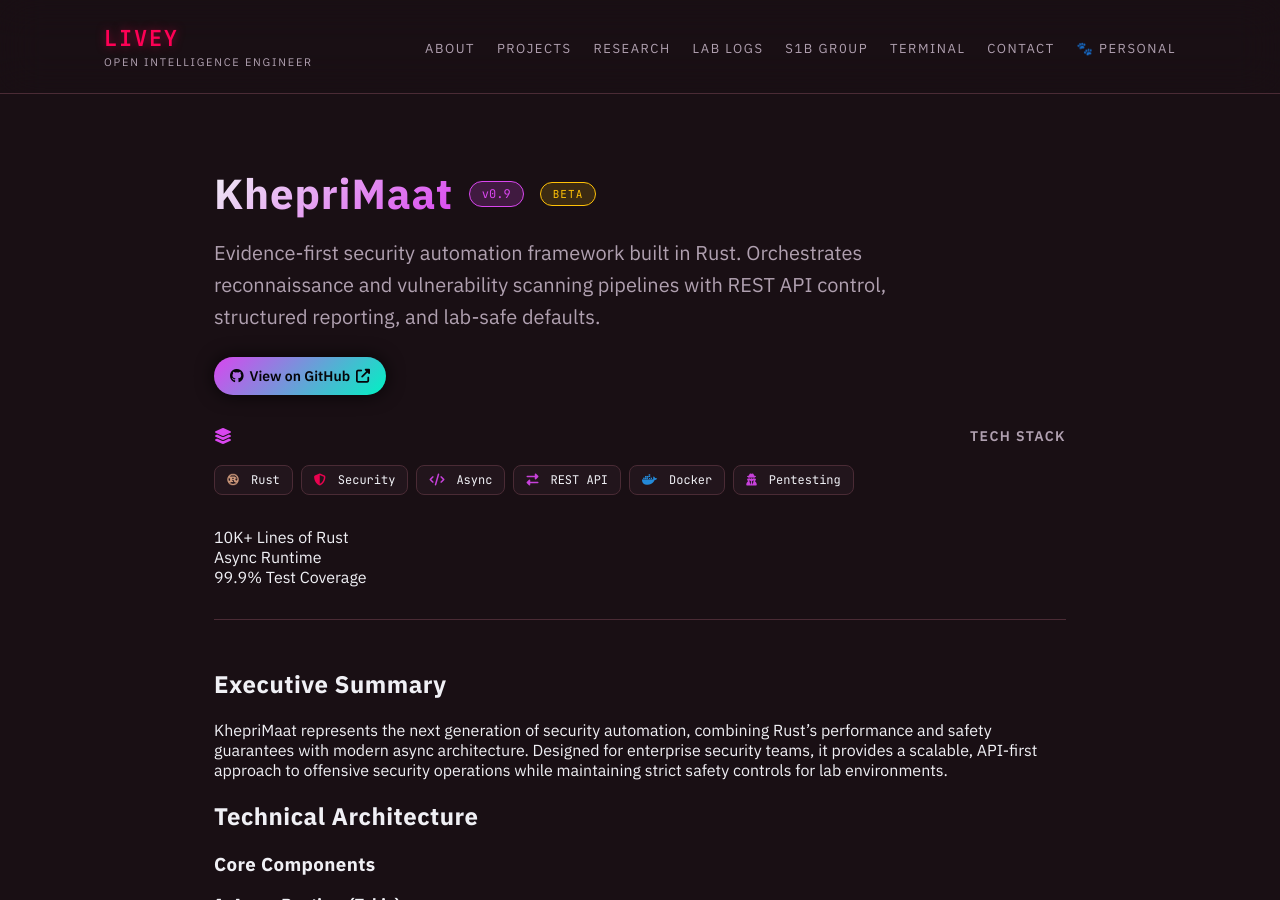
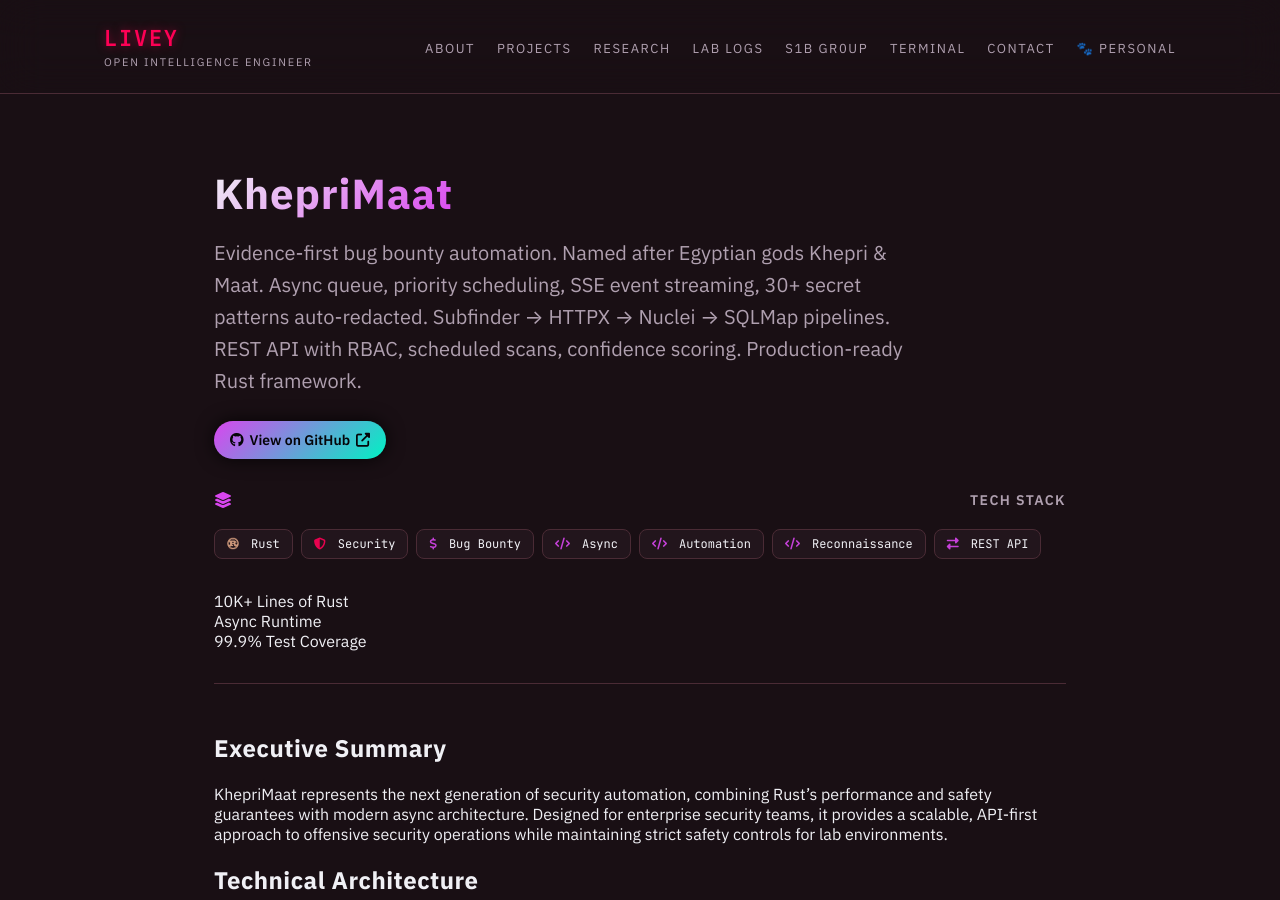
Before and after one commit to ind4skylivey/ind4skylivey.github.io, a Jekyll site: the page built from _projects/kheprimaat.md, in a window 1280 px wide and 900 px high. Built offline with Jekyll 4.4.1, drawn with Linux system fonts in a browser that asks for light colours.

Commit message:
Update 5 projects with accurate titles, tags, and descriptions from GitHub READMEs

```diff
--- a/_projects/kheprimaat.md
+++ b/_projects/kheprimaat.md
@@ -1,12 +1,17 @@
 ---
-layout: "project"
-title: "KhepriMaat"
-description: "Evidence-first security automation framework built in Rust. Orchestrates reconnaissance and vulnerability scanning pipelines with REST API control, structured reporting, and lab-safe defaults."
-tags: ["Rust", "Security", "Async", "REST API", "Docker", "Penetration Testing"]
-repo: "https://github.com/ind4skylivey/kheprimaat"
+layout: project
+title: KhepriMaat
+description: Evidence-first bug bounty automation. Named after Egyptian gods Khepri & Maat. Async queue, priority scheduling, SSE event streaming, 30+ secret patterns auto-redacted. Subfinder → HTTPX → Nuclei → SQLMap pipelines. REST API with RBAC, scheduled scans, confidence scoring. Production-ready Rust framework.
+tags:
+- Rust
+- Security
+- Bug Bounty
+- Async
+- Automation
+- Reconnaissance
+- REST API
+repo: https://github.com/ind4skylivey/kheprimaat
 featured: true
-version: "0.9"
-status: "beta"
 stats:
   - value: "10K+"
     label: "Lines of Rust"
```
Also changed, not shown: _projects/s1barch.md (+14 -1 lines), _projects/s1bgr0upngithub.md (+13 -1 lines), _projects/tenebrinet-v2.md (+12 -7 lines), _projects/zighound.md (+12 -7 lines).
